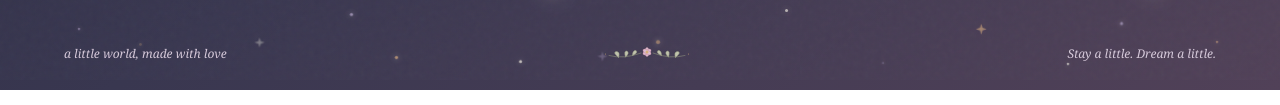
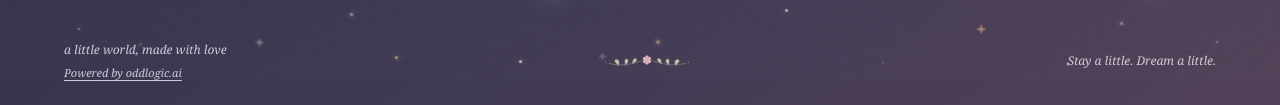
Before and after one commit to sirob511/whimsical, a plain HTML site: page index.html in a window 1280 px wide. Shown: the part 720-825 px from the top of the page. Drawn offline with Linux system fonts and the light colour scheme; a web font is replaced by a local one.

Commit message:
Add Oddlogic attribution to the footer

```diff
--- a/index.html
+++ b/index.html
@@ -13,7 +13,7 @@
 <div class="world"><div class="orbit" aria-hidden="true"></div><span class="sky-note" aria-hidden="true">there’s a whole little<br>world waiting here <span>⤵</span></span><img class="planet" src="./assets/storybook-planet.png" alt="A girl with a rose ribbon stands on a lavender planet, beside a glass greenhouse, a tiny mailbox, and a brass telescope."><nav class="landmarks places" aria-label="Little wonders on the planet" hidden><button class="pin greenhouse" data-place="greenhouse"><span aria-hidden="true">❀</span><b>A rose to tend<small>The greenhouse</small></b><i aria-hidden="true">✧</i></button><button class="pin mailbox" data-place="mailbox"><span aria-hidden="true">♡</span><b>A letter for you<small>The mailbox</small></b><i aria-hidden="true">✧</i></button><button class="pin telescope" data-place="telescope"><span aria-hidden="true">☾</span><b>A sky to wonder at<small>The telescope</small></b><i aria-hidden="true">✧</i></button></nav><p class="world-caption"><span aria-hidden="true">✦</span> a very small planet. a very big welcome.</p></div>
 </section>
 </main>
-<footer><span>a little world, made with love</span><img class="footer-flourish" src="./assets/floral-flourish.svg" alt="" aria-hidden="true"><span>Stay a little. Dream a little.</span></footer>
+<footer><div class="footer-credit"><span>a little world, made with love</span><a class="powered-by" href="https://oddlogic.ai" target="_blank" rel="noopener noreferrer">Powered by oddlogic.ai</a></div><img class="footer-flourish" src="./assets/floral-flourish.svg" alt="" aria-hidden="true"><span>Stay a little. Dream a little.</span></footer>
 <dialog id="encounter" aria-labelledby="encounter-title"><button class="close" aria-label="Back to the planet">×</button><div id="encounter-art" aria-hidden="true"></div><div class="encounter-copy"><p class="eyebrow" id="encounter-kicker"></p><h2 id="encounter-title"></h2><div id="encounter-text"></div><div class="dialog-actions"><button class="primary" id="back">Back to the planet <span aria-hidden="true">↗</span></button><button class="replay" id="replay">Replay <span aria-hidden="true">↺</span></button></div></div></dialog>
 <audio id="music" src="./assets/little-orbit.wav" loop preload="none"></audio>
 </body></html>
--- a/style.css
+++ b/style.css
@@ -34,6 +34,10 @@ dialog{background:radial-gradient(ellipse at 10% 10%,#f4e8d9aa,transparent 55%),
 dialog:after{content:'';position:absolute;left:22px;top:13px;width:100px;height:28px;background:url('./assets/floral-flourish.svg') center/contain no-repeat;opacity:.75;pointer-events:none}
 .encounter-copy h2{font-size:44px;line-height:1.05;letter-spacing:-.8px}
 .footer-flourish{width:90px;height:24px;display:block;opacity:.8}
+.footer-credit{display:grid;gap:7px}
+.powered-by{color:inherit;font-size:11px;text-underline-offset:3px;text-decoration-thickness:1px}
+.powered-by:hover{color:var(--ink)}
+.powered-by:focus-visible{outline-color:var(--control-focus,#80517b)}
 @media(max-width:760px){h1{font-size:76px;letter-spacing:-1px}.story-flourish{margin:0 auto 18px;width:130px;height:29px}.encounter-copy h2{font-size:39px}.footer-flourish{width:45px}.places button:before{inset:3px}}
 @media(max-width:350px){h1{font-size:67px}}
 /* A quiet invitation: a small, continuous bob without hover jumps. */
```
